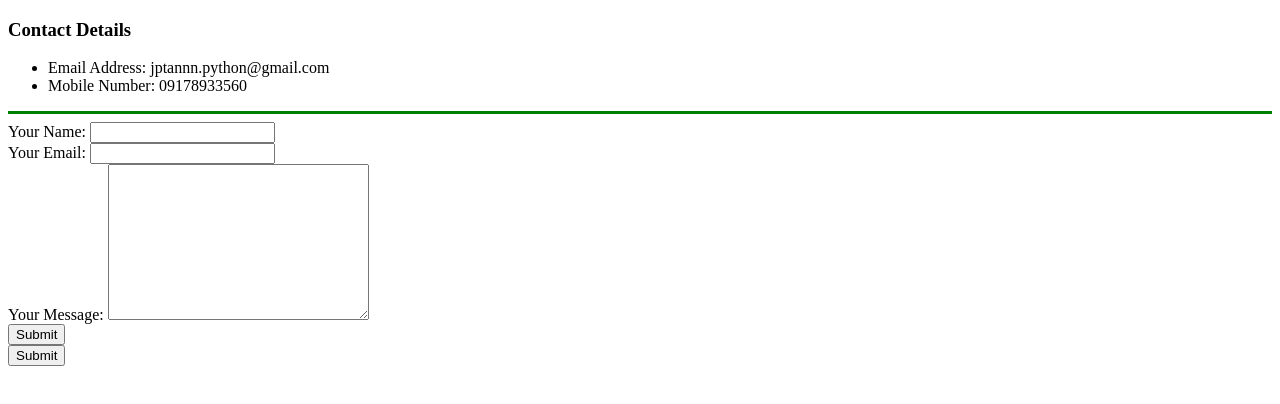
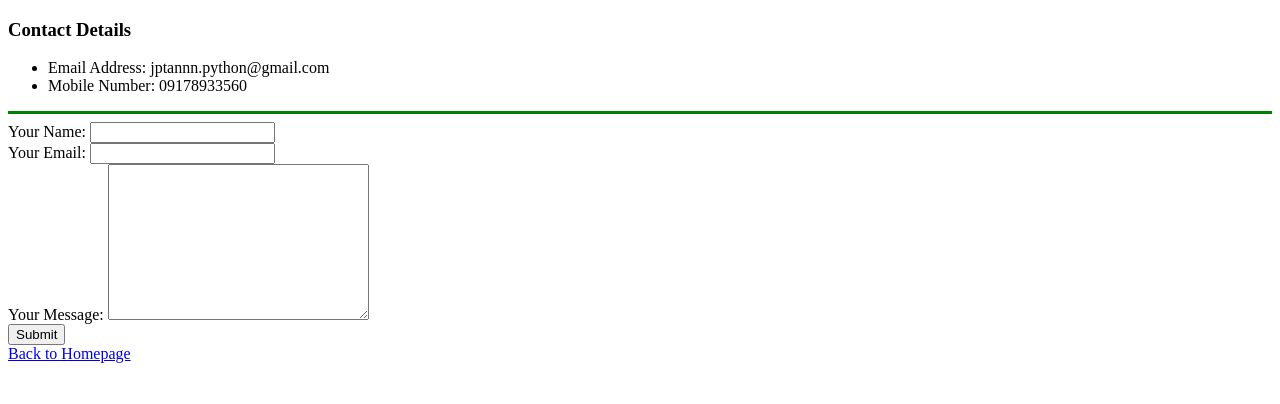
Before and after one commit to jptannn/cv, a plain HTML site: page contact_details.html in a window 1280 px wide. Drawn offline with Linux system fonts and the light colour scheme.

Commit message:
Removed second form replaced with hyperlink

```diff
--- a/contact_details.html
+++ b/contact_details.html
@@ -20,8 +20,6 @@
       <textarea name="yourMessage" rows="10" cols="30"></textarea><br>
       <input type="submit" name="">
     </form>
-    <form class="" action="index.html" method="post">
-      <input type="submit" name="">
-    </from>
+    <a href="index.html">Back to Homepage</a>
   </body>
 </html>
```
